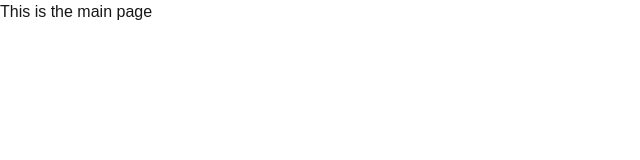
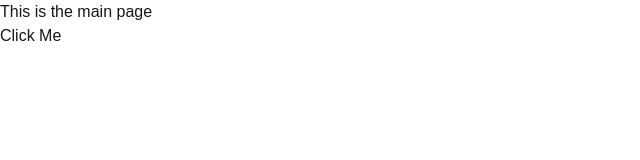
Before and after one commit to Maxnetz/poc-analytics, a Next.js app: page / in a window 1280 px wide. Shown: the top 160 px of the page, without its empty margins (0-640 px from the left). Built offline with nearby package versions, Linux system fonts and the light colour scheme; no server answers.

Commit message:
feat: button click

```diff
--- a/src/app/page.tsx
+++ b/src/app/page.tsx
@@ -1,3 +1,17 @@
+import { useGA } from "@/hooks/useGA"
+
+
 export default function Home() {
-	return <h1>This is the main page</h1>
+  const { action } = useGA()
+
+  const handleButtonClick = () => {
+    action('button_click', 'My Button Clicked')
+  }
+
+  return (
+    <div>
+      <h1>This is the main page</h1>
+      <button onClick={handleButtonClick}>Click Me</button>
+    </div>
+  )
 }
```
Also changed, not shown: src/components/ActionMonitor.tsx (added).
